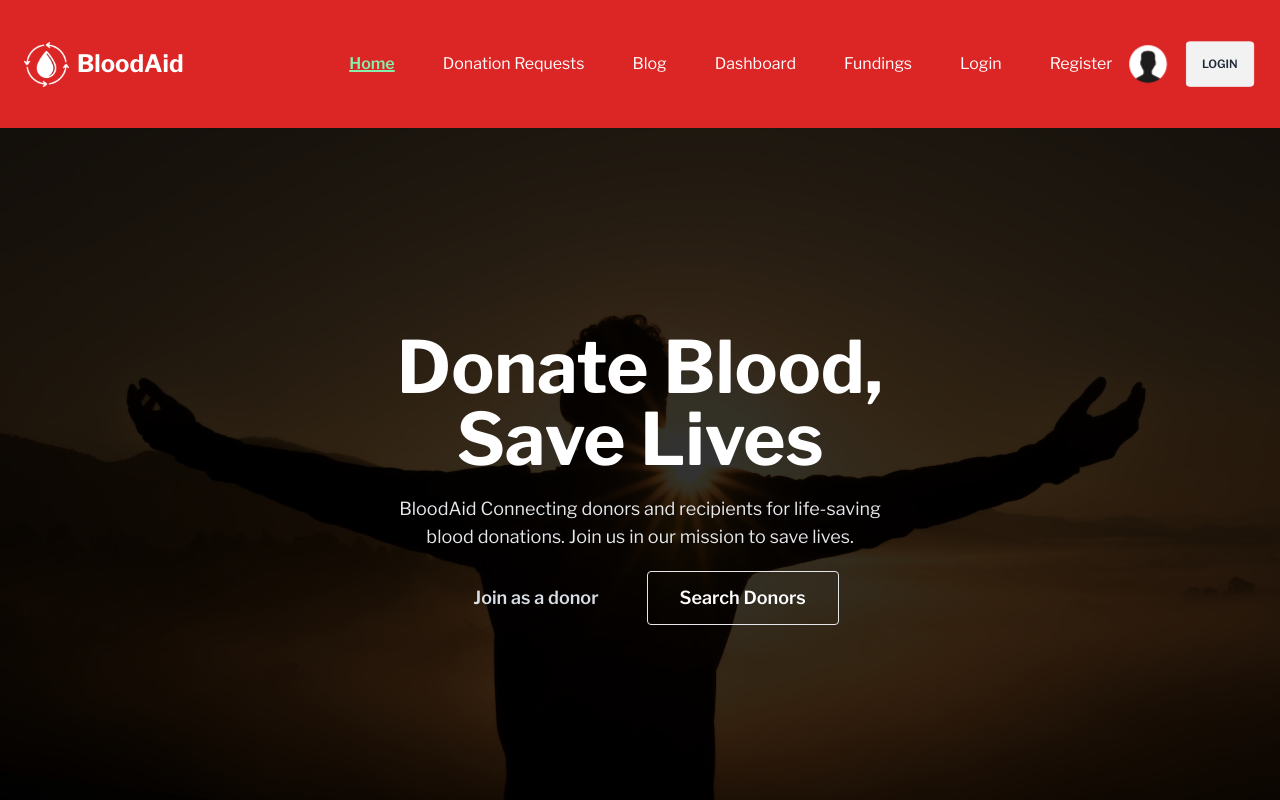
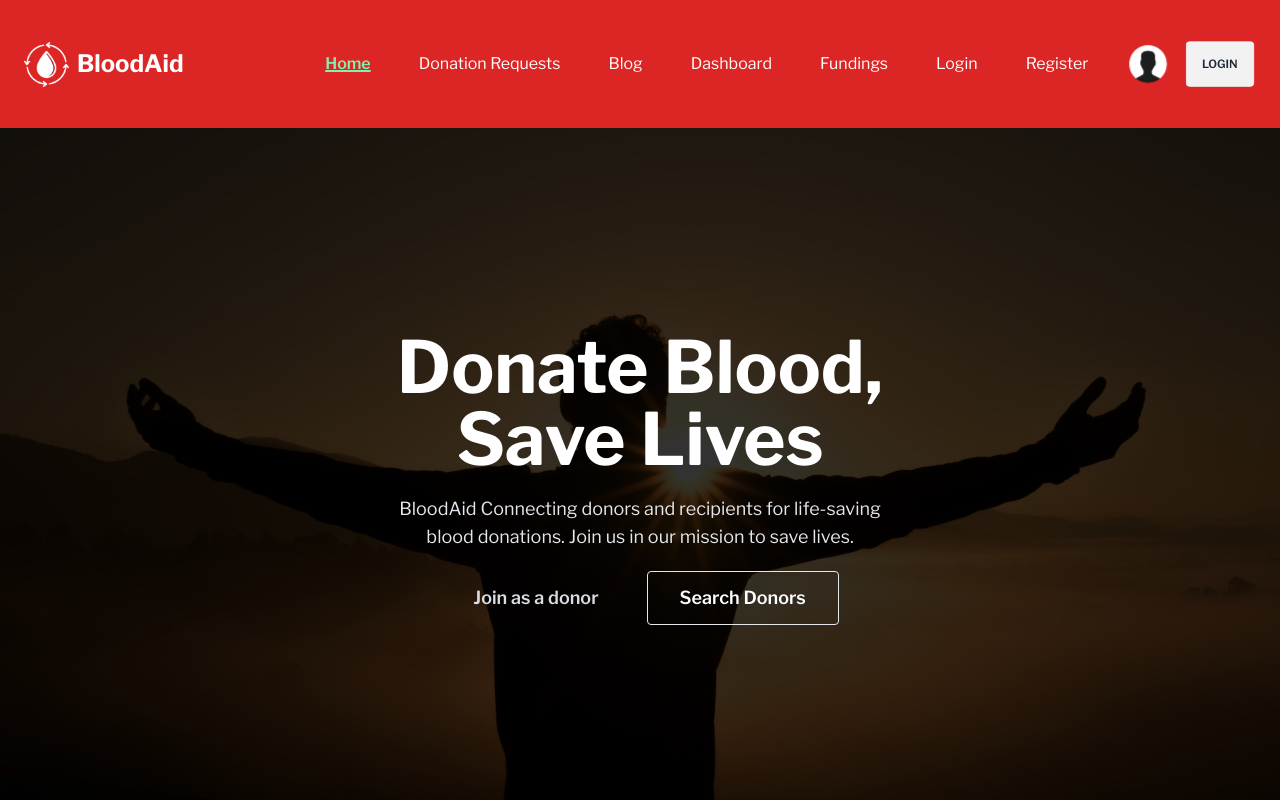
Before and after one commit to searchsakib/blood-aid-client, a React (Vite) app: page / in a window 1280 px wide. Shown: the top 800 px of the page. Built offline with nearby package versions, Linux system fonts and the light colour scheme.

Commit message:
monor navbar fix

```diff
--- a/src/components/Navbar/Navbar.jsx
+++ b/src/components/Navbar/Navbar.jsx
@@ -92,7 +92,7 @@ const NavBar = () => {
         </NavLink>
       </li>
 
-      <li className="text-base pb-8 md:pb-0 lg:pb-0">
+      <li className="text-base md:pr-6 lg:pr-6 pb-8 md:pb-0 lg:pb-0">
         <NavLink
           to="/register"
           className={({ isActive, isPending }) =>
```
